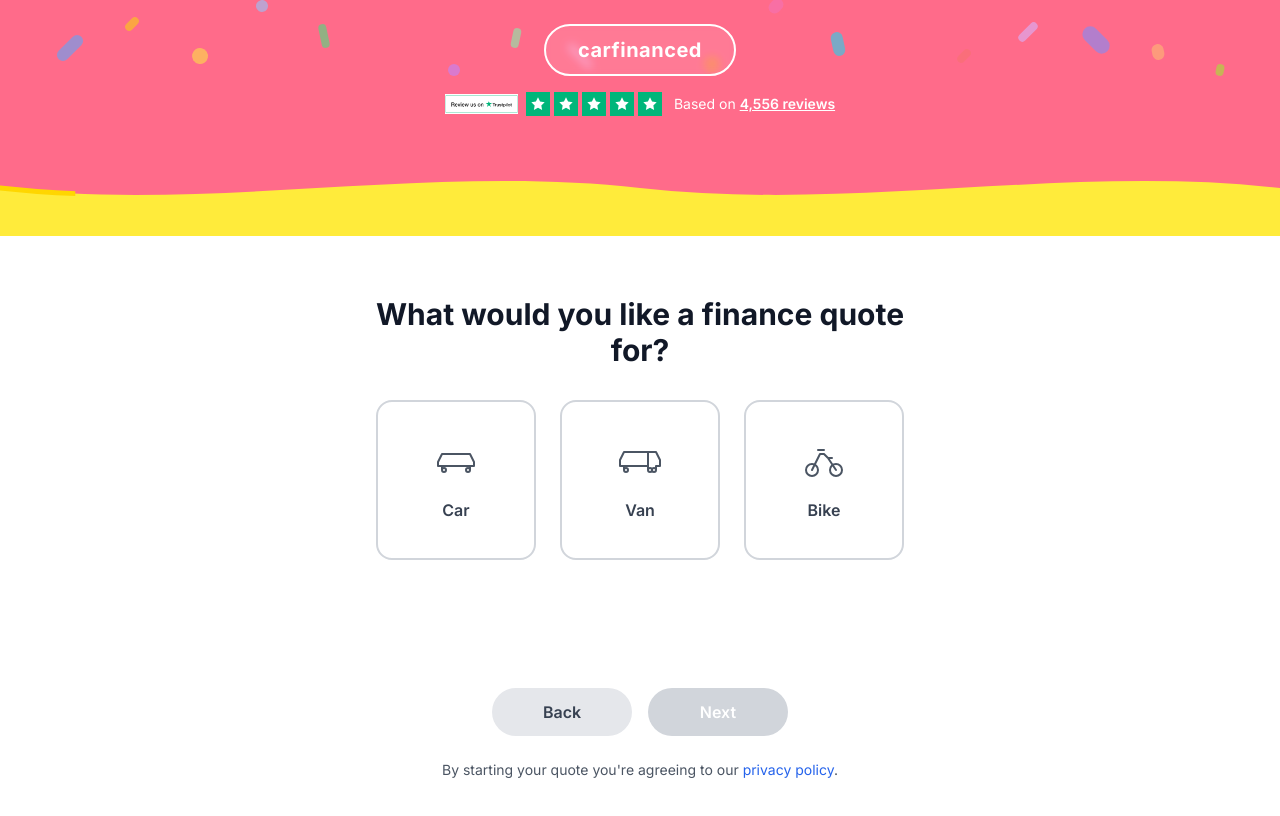
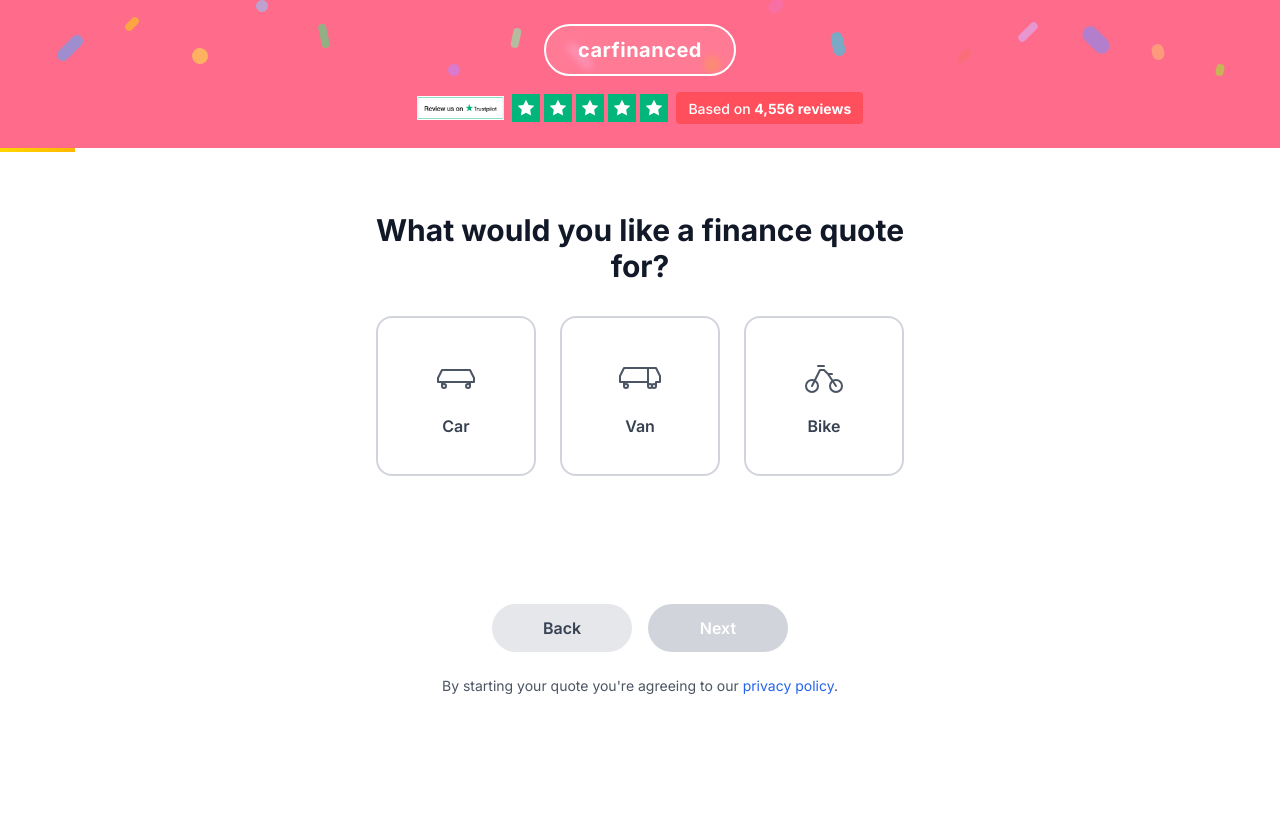
Before and after one commit to Graphiqueartem/the-connect-flow, a React (Vite) app: page /vehicle-type in a window 1280 px wide. Shown: the top 816 px of the page. Built offline with nearby package versions, Linux system fonts and the light colour scheme; the HTML template or start-up script is replaced by a standard one.

Commit message:
testing changes with virtual file cleanup

```diff
--- a/src/components/CarFinanceApplication.tsx
+++ b/src/components/CarFinanceApplication.tsx
@@ -1029,72 +1029,43 @@ const CarFinanceApplication = () => {
               <span className="text-white font-bold text-xl tracking-wide">carfinanced</span>
             </div>
 
-            {/* Trustpilot Section with Boxed Stars */}
+            {/* Trustpilot Section - Horizontal Inline */}
             <div className="flex items-center gap-2">
               <img
                 src={trustpilotLogo}
                 alt="Trustpilot"
-                className="h-5"
+                className="h-6"
               />
               <div className="flex gap-1">
                 {[...Array(5)].map((_, i) => (
-                  <div key={i} className="w-6 h-6 bg-[#00B67A] flex items-center justify-center">
-                    <svg className="w-4 h-4" viewBox="0 0 24 24" fill="white">
+                  <div key={i} className="w-7 h-7 bg-[#00B67A] flex items-center justify-center">
+                    <svg className="w-5 h-5" viewBox="0 0 24 24" fill="white">
                       <path d="M12 2l3.09 6.26L22 9.27l-5 4.87 1.18 6.88L12 17.77l-6.18 3.25L7 14.14 2 9.27l6.91-1.01L12 2z"/>
                     </svg>
                   </div>
                 ))}
               </div>
-              <a
-                href="https://www.trustpilot.com/review/carfinanced.co.uk"
-                target="_blank"
-                rel="noopener noreferrer"
-                className="text-white text-sm hover:underline ml-1"
-              >
-                Based on <span className="font-semibold underline">4,556 reviews</span>
-              </a>
+              <div className="bg-[#FF4E5C] px-3 py-1 rounded">
+                <a
+                  href="https://www.trustpilot.com/review/carfinanced.co.uk"
+                  target="_blank"
+                  rel="noopener noreferrer"
+                  className="text-white text-sm font-medium hover:underline whitespace-nowrap"
+                >
+                  Based on <span className="font-bold">4,556 reviews</span>
+                </a>
+              </div>
             </div>
           </div>
         </div>
       </div>
 
-      {/* Wavy Divider with Progress Bar */}
-      <div className="relative h-24 bg-[#FF6B8A] overflow-hidden">
-        <svg
-          viewBox="0 0 1440 120"
-          className="absolute bottom-0 w-full h-full"
-          preserveAspectRatio="none"
-        >
-          <path
-            d="M0,60 C240,90 480,30 720,60 C960,90 1200,30 1440,60 L1440,120 L0,120 Z"
-            fill="#FFEB3B"
-          />
-        </svg>
-        {/* Progress Bar */}
-        <svg
-          viewBox="0 0 1440 120"
-          className="absolute bottom-0 w-full h-full"
-          preserveAspectRatio="none"
-        >
-          <defs>
-            <linearGradient id="progressGradient" x1="0%" y1="0%" x2="100%" y2="0%">
-              <stop offset="0%" stopColor="#FFD700" />
-              <stop offset="50%" stopColor="#FFC700" />
-              <stop offset="100%" stopColor="#FFB700" />
-            </linearGradient>
-            <clipPath id="progressClip">
-              <rect x="0" y="0" width={`${progressPercentage}%`} height="120" />
-            </clipPath>
-          </defs>
-          <path
-            d="M0,60 C240,90 480,30 720,60 C960,90 1200,30 1440,60"
-            stroke="url(#progressGradient)"
-            strokeWidth="6"
-            fill="none"
-            strokeLinecap="round"
-            clipPath="url(#progressClip)"
-          />
-        </svg>
+      {/* Thin Progress Line */}
+      <div className="relative h-1 bg-white">
+        <div
+          className="absolute top-0 left-0 h-full bg-gradient-to-r from-[#FFD700] via-[#FFC700] to-[#FFB700] transition-all duration-300"
+          style={{ width: `${progressPercentage}%` }}
+        />
       </div>
 
       {/* Main Content with White Background */}
--- a/src/components/ThankYouPage.tsx
+++ b/src/components/ThankYouPage.tsx
@@ -135,47 +135,35 @@ const ThankYouPage: React.FC<ThankYouPageProps> = ({ formData, utmParams = {} })
               <span className="text-white font-bold text-xl tracking-wide">carfinanced</span>
             </div>
 
-            {/* Trustpilot Section with Boxed Stars */}
+            {/* Trustpilot Section - Horizontal Inline */}
             <div className="flex items-center gap-2">
               <img
                 src={trustpilotLogo}
                 alt="Trustpilot"
-                className="h-5"
+                className="h-6"
               />
               <div className="flex gap-1">
                 {[...Array(5)].map((_, i) => (
-                  <div key={i} className="w-6 h-6 bg-[#00B67A] flex items-center justify-center">
-                    <svg className="w-4 h-4" viewBox="0 0 24 24" fill="white">
+                  <div key={i} className="w-7 h-7 bg-[#00B67A] flex items-center justify-center">
+                    <svg className="w-5 h-5" viewBox="0 0 24 24" fill="white">
                       <path d="M12 2l3.09 6.26L22 9.27l-5 4.87 1.18 6.88L12 17.77l-6.18 3.25L7 14.14 2 9.27l6.91-1.01L12 2z"/>
                     </svg>
                   </div>
                 ))}
               </div>
+              <div className="bg-[#FF4E5C] px-3 py-1 rounded">
                 <a
                   href="https://www.trustpilot.com/review/carfinanced.co.uk"
                   target="_blank"
                   rel="noopener noreferrer"
-                className="text-white text-sm hover:underline ml-1"
+                  className="text-white text-sm font-medium hover:underline whitespace-nowrap"
                 >
-                Based on <span className="font-semibold underline">4,556 reviews</span>
+                  Based on <span className="font-bold">4,556 reviews</span>
                 </a>
               </div>
             </div>
           </div>
         </div>
-
-      {/* Wavy Divider */}
-      <div className="relative h-24 bg-[#FF6B8A] overflow-hidden">
-        <svg
-          viewBox="0 0 1440 120"
-          className="absolute bottom-0 w-full h-full"
-          preserveAspectRatio="none"
-        >
-          <path
-            d="M0,60 C240,90 480,30 720,60 C960,90 1200,30 1440,60 L1440,120 L0,120 Z"
-            fill="#FFEB3B"
-          />
-        </svg>
       </div>
 
       {/* Confetti Animation - Full screen */}
```
Lines whose indentation alone changed are shown as unchanged.
